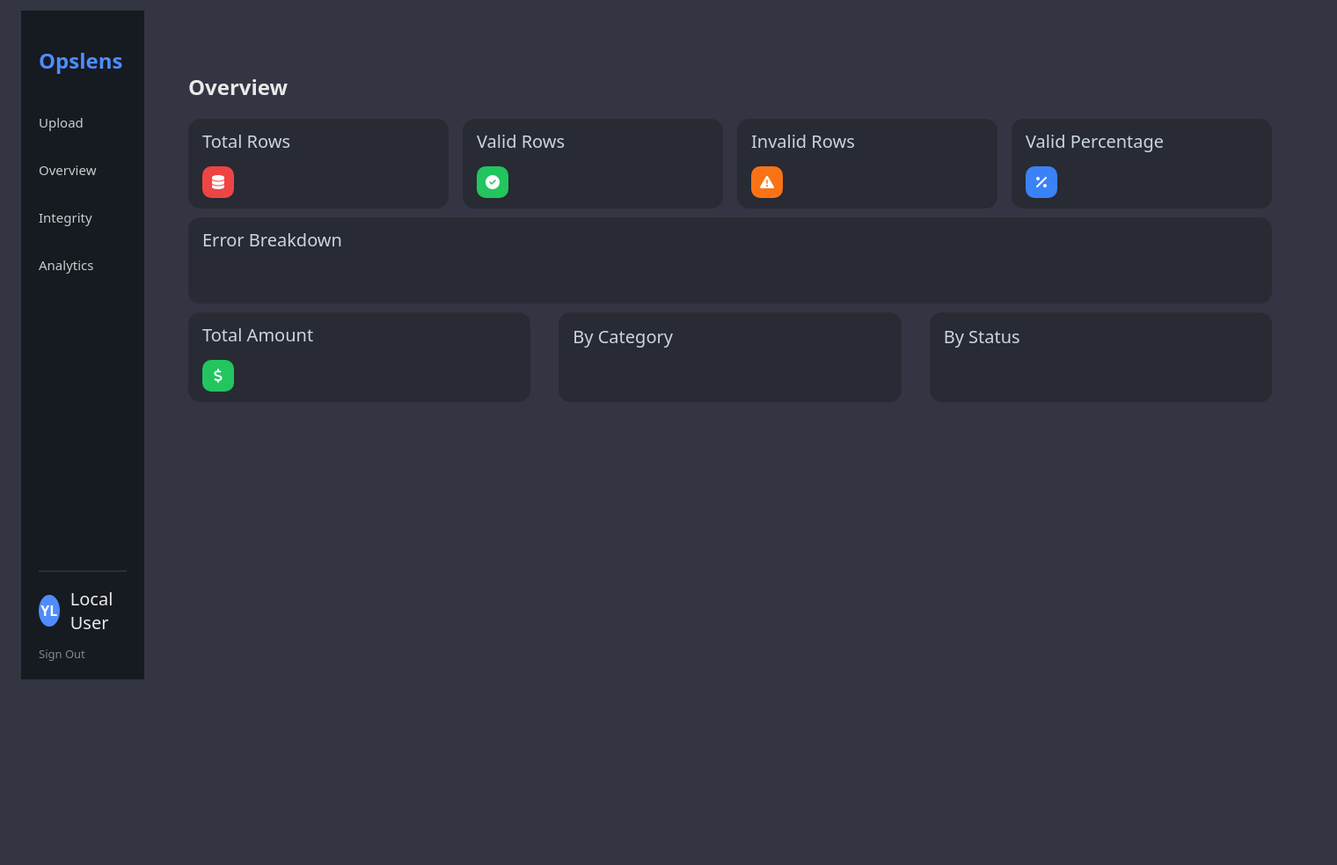
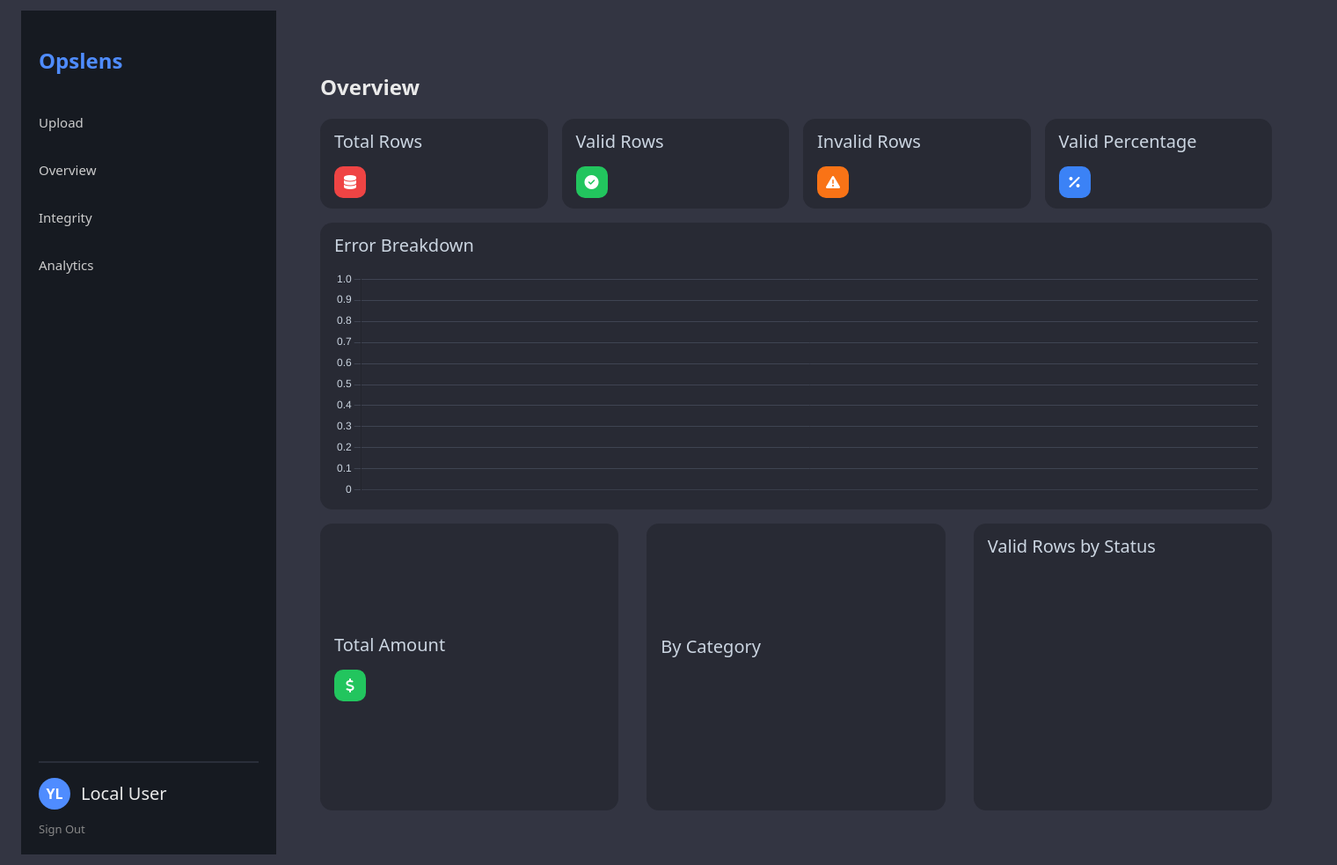
Before and after one commit to Youssif-AB/opslens, a Flask app: template app/templates/dashboard.html in a window 1520 px wide. Shown: the whole page at 88% size. Before the commit the page ends 772 px from the top, so only its background shows below. Run offline with Flask 3, Linux system fonts and the light colour scheme; the template is opened without the code that fills it, so the values that code supplies are empty; a map, chart or similar area stays blank.

Commit message:
completed basic visualizations of errors and status

```diff
--- a/app/routes.py
+++ b/app/routes.py
@@ -70,7 +70,7 @@ def index():
             #required fields
             for field in Headers:
                 if not row.get(field):
-                    errors.append(f"missing {field}")
+                    errors.append(f"Missing {field}")
 
             if row.get("amount") and not valid_amount(row["amount"]):
                 errors.append("Invalid Amount")
--- a/app/static/styles.css
+++ b/app/static/styles.css
@@ -9,7 +9,7 @@ body {
 
 .app {
     display: flex;
-    min-height: 95vh;
+    min-height: 100vh;
 }
 
 .sidebar {
@@ -67,6 +67,13 @@ h1 {
     grid-template-columns: repeat(4, 1fr);
     gap: 1rem;
     margin-bottom: 10px;
+}
+
+.grid-mid {
+    display: grid;
+    grid-template-columns: 1fr;
+    gap: 1.5rem;
+    margin: 1rem 0;
 }
 
 .grid-bottom {
@@ -181,3 +188,8 @@ h1 {
 .icon.orange {
   background: #f97316;
 }
+
+.chart-body {
+    height: 260px;
+    position: relative;
+}
--- a/app/templates/dashboard.html
+++ b/app/templates/dashboard.html
@@ -47,16 +47,14 @@
         </div>
     </div>
 
-    <div class ="card wide">
-        <div class = "card-header">
-            <h3>Error Breakdown</h3>
-        </div>
-        <div class="card-body">
-            <ul>
-            {% for err, count in error_counts.items() %}
-            <li>{{ err }}: {{ count }}</li>
-            {% endfor %}
-            </ul>
+    <div class ="grid-mid">
+        <div class = "card">
+            <div class = "card-header">
+                <h3>Error Breakdown</h3>
+            </div>
+            <div class="card-body chart-body">
+                <canvas id = "errorChart"></canvas>
+            </div>
         </div>
     </div>
 
@@ -86,19 +84,89 @@
         </div>
 
 
-        <div class ="card">
-            <div class = "card-header">
-                <h3>By Status</h3>
+         <div class = card>
+            <div class="card-header">
+                <h3>Valid Rows by Status</h3>
             </div>
-            <div class="card-body">
-                <ul>
-                    {% for status, count in status_counts.items() %}
-                    <li>{{ status }}: {{ count }}</li>
-                    {% endfor %}
-                </ul>
+            <div class = "card-body chart-body">
+                <canvas id ="statusDonut"></canvas>
             </div>
         </div>
     </div>
 
 
 {% endblock %}
+
+{% block scripts %}
+<script>
+  const errorCtx = document.getElementById('errorChart');
+
+  new Chart(errorCtx, {
+    type: 'bar',
+    data: {
+      labels: {{ error_counts.keys() | list | tojson }},
+      datasets: [{
+        data: {{ error_counts.values() | list | tojson }},
+        backgroundColor: [
+          '#ef4444',
+          '#f97316',
+          '#3b82f6',
+          '#22c55e',
+          '#a855f7'
+        ],
+        borderRadius: 6
+      }]
+    },
+    options: {
+      responsive: true,
+      maintainAspectRatio: false,
+      plugins: {
+        legend: { display: false }
+      },
+      scales: {
+        x: {
+          ticks: { color: '#cbd5e1' }, grid: { display: false }},
+        y: {ticks: { color: '#cbd5e1' }, grid: { color: '#3f4452' }}
+      }
+    }
+  });
+</script>
+
+<script>
+  const statusCtx = document.getElementById('statusDonut');
+
+  if (statusCtx) {
+    const statusLabels = {{ status_counts.keys() | list | tojson }};
+    const statusValues = {{ status_counts.values() | list | tojson }};
+
+    new Chart(statusCtx, {
+      type: 'doughnut',
+      data: {
+        labels: statusLabels,
+        datasets: [{
+          data: statusValues,
+          backgroundColor: [
+            '#22c55e', // completed
+            '#ef4444'  // pending
+          ],
+          borderWidth: 0
+        }]
+      },
+      options: {
+        responsive: true,
+        maintainAspectRatio: false,
+        cutout: '70%',
+        plugins: {
+          legend: {
+            position: 'right',
+            labels: {
+              color: '#cbd5e1',
+              padding: 16
+            }
+          }
+        }
+      }
+    });
+  }
+</script>
+{% endblock %}
--- a/app/templates/layout.html
+++ b/app/templates/layout.html
@@ -9,6 +9,7 @@
 
     </head>
     <link rel="stylesheet" href="{{ url_for('static', filename='styles.css') }}">
+    <script src="https://cdn.jsdelivr.net/npm/chart.js"></script>
 
     <body>
         <div class = "app">
@@ -38,6 +39,8 @@
             {% block content %}{% endblock %}
         </main>
         </div>
+
+        {% block scripts %}{% endblock %}
     </body>
 
 </html>
```
